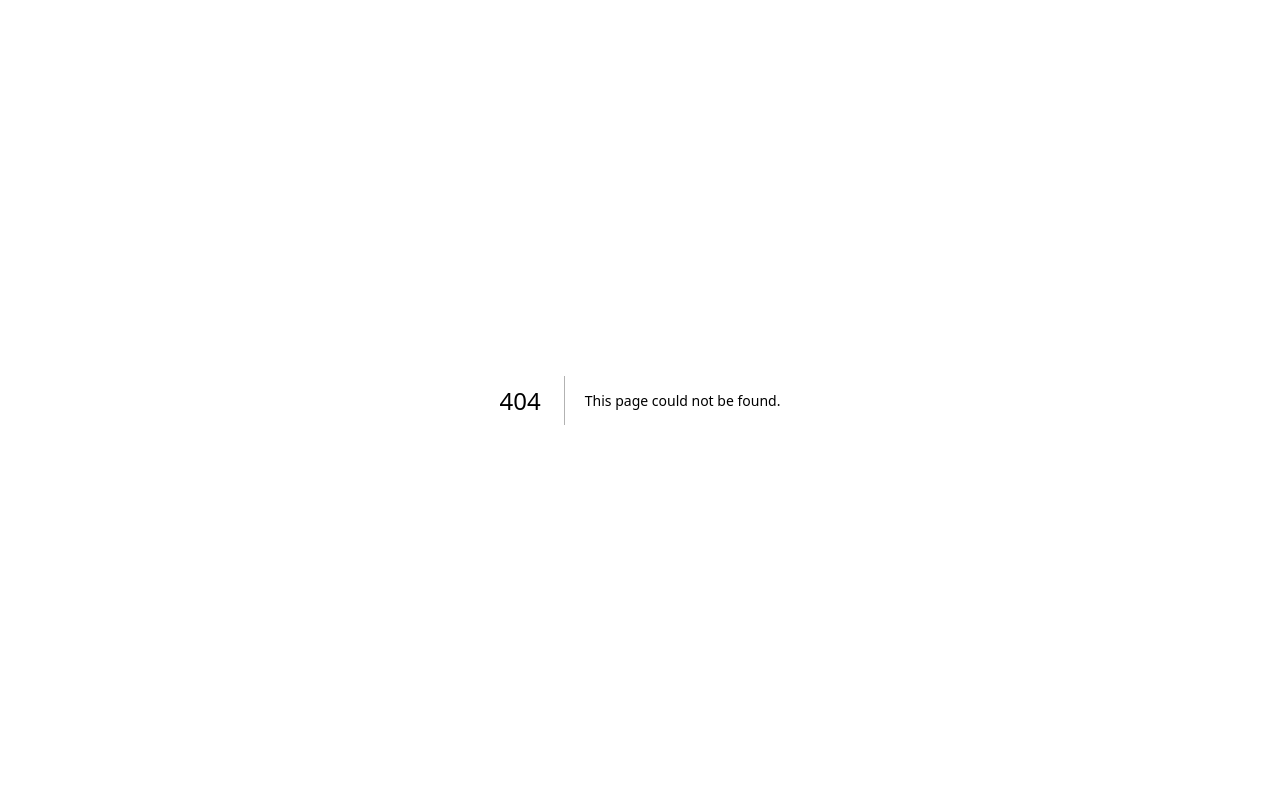
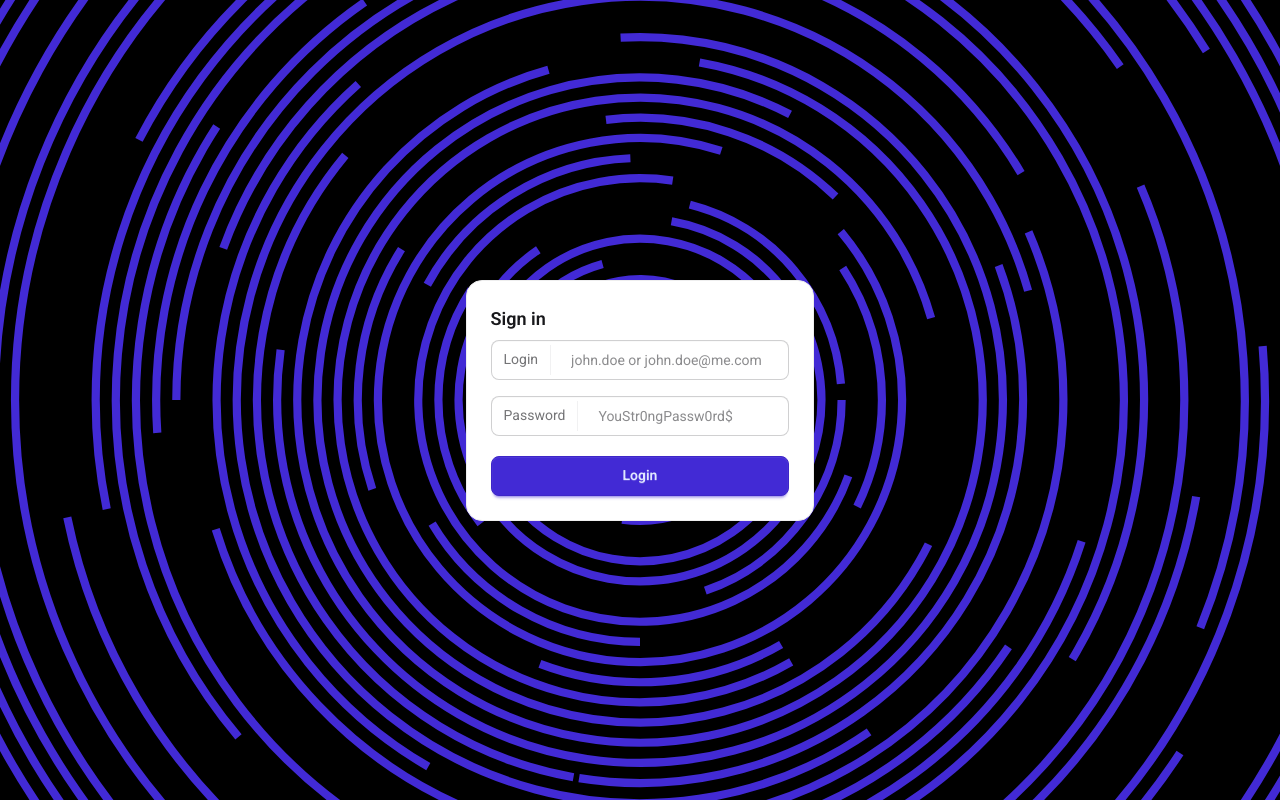
Before and after one commit to Lokut192/heurs-app, a Next.js app: page /auth/sign-in in a window 1280 px wide. Before the commit this address had no page. Built offline with nearby package versions, Linux system fonts and the light colour scheme.

Commit message:
🚧 wip(auth): Complete workflow

```diff
--- a/src/_shared/styles/global.css
+++ b/src/_shared/styles/global.css
@@ -12,8 +12,8 @@
   --color-base-300: oklch(95% 0 0);
   --color-base-content: oklch(21% 0.006 285.885);
   --color-primary: oklch(45% 0.24 277.023);
-  --color-primary-content: oklch(93% 0.034 272.788);
-  --color-secondary: oklch(65% 0.241 354.308);
+  --color-primary-content: oklch(93% 0.034 272.788); /* #422AD5 */
+  --color-secondary: oklch(65% 0.241 354.308); /* #f43098 */
   --color-secondary-content: oklch(94% 0.028 342.258);
   --color-accent: oklch(77% 0.152 181.912);
   --color-accent-content: oklch(38% 0.063 188.416);
--- /dev/null
+++ b/src/app/(app)/dashboard/page.tsx
@@ -0,0 +1,43 @@
+import type { Metadata } from 'next';
+import { redirect } from 'next/navigation';
+import { getServerSession } from 'next-auth';
+
+import { authOptions } from '@/modules/auth/modules/next-auth/auth.options';
+
+// #region Types
+
+type DashboardIndexProps = {
+  children: React.ReactNode;
+  searchParams: Promise<Record<string, string>>;
+};
+
+// #endregion Types
+
+// #region Metadata
+
+export const generateMetadata = async (
+  _props: DashboardIndexProps,
+): Promise<Metadata> => {
+  return {
+    title: 'Dashboard',
+  };
+};
+
+// #endregion Metadata
+
+export default async function DashboardIndex(_props: DashboardIndexProps) {
+  /* Session */
+  // Get session
+  const session = await getServerSession(authOptions);
+  // Check session validity
+  if (session === null) {
+    redirect('/auth/sign-in');
+  }
+
+  /* Render */
+  return (
+    <pre>
+      <code>{JSON.stringify(session, null, 2)}</code>
+    </pre>
+  );
+}
--- /dev/null
+++ b/src/app/auth/layout.tsx
@@ -0,0 +1,39 @@
+import type { Metadata } from 'next';
+
+// #region Types
+
+type AuthLayoutProps = {
+  children: React.ReactNode;
+  searchParams: Promise<Record<string, string>>;
+};
+
+// #endregion Types
+
+// #region Metadata
+
+export const generateMetadata = async (
+  _props: AuthLayoutProps,
+): Promise<Metadata> => {
+  return {
+    title: {
+      template: '%s | Auth',
+      default: 'Auth',
+    },
+  };
+};
+
+// #endregion Metadata
+
+// #region Layout
+
+export default async function AuthLayout({ children }: AuthLayoutProps) {
+  return (
+    <div className="grid grid-rows-[20px_1fr_20px] items-center justify-items-center min-h-screen p-8 pb-20 gap-16 sm:p-20 bg-[url('/static/background.svg')] bg-no-repeat bg-cover bg-center">
+      <main className="flex flex-col gap-[32px] row-start-2 items-center sm:items-start">
+        {children}
+      </main>
+    </div>
+  );
+}
+
+// #endregion Layout
--- /dev/null
+++ b/src/app/auth/sign-in/page.tsx
@@ -0,0 +1,35 @@
+import type { Metadata } from 'next';
+
+import LoginForm from '@/modules/auth/components/login-form';
+
+// #region Types
+
+type SignInIndexProps = {
+  searchParams: Promise<Record<string, string>>;
+};
+
+// #endregion Types
+
+// #region Metadata
+
+export const generateMetadata = async (
+  _props: SignInIndexProps,
+): Promise<Metadata> => {
+  return {
+    title: 'Sign in',
+  };
+};
+
+// #endregion Metadata
+
+// #region Page
+
+export default async function SignInIndex(_props: SignInIndexProps) {
+  return (
+    <>
+      <LoginForm />
+    </>
+  );
+}
+
+// #endregion Page
--- a/src/app/page.tsx
+++ b/src/app/page.tsx
@@ -1,12 +1,6 @@
-import LoginForm from '@/modules/auth/components/login-form';
+import { redirect } from 'next/navigation';
 
 export default async function Home() {
-  return (
-    <div className="grid grid-rows-[20px_1fr_20px] items-center justify-items-center min-h-screen p-8 pb-20 gap-16 sm:p-20">
-      <main className="flex flex-col gap-[32px] row-start-2 items-center sm:items-start">
-        {/* TODO: Create landing page */}
-        <LoginForm />
-      </main>
-    </div>
-  );
+  redirect('/auth/sign-in');
+  return null;
 }
--- a/src/modules/auth/components/login-form.tsx
+++ b/src/modules/auth/components/login-form.tsx
@@ -7,8 +7,12 @@ import {
 import { FontAwesomeIcon } from '@fortawesome/react-fontawesome';
 import { useForm } from '@tanstack/react-form';
 import { signIn } from 'next-auth/react';
+import { useState } from 'react';
 
 export default function LoginForm(): React.ReactNode {
+  /* States */
+  const [loading, setLoading] = useState<boolean>(false);
+
   /* Form */
   // Define login form
   const form = useForm({
@@ -17,20 +21,21 @@ export default function LoginForm(): React.ReactNode {
       password: '',
     },
     onSubmit({ value, formApi: _formApi, meta: _meta }) {
-      console.log('submitted form', value);
-      signIn('credentials', { ...value, callbackUrl: '/' });
+      signIn('credentials', { ...value, callbackUrl: '/dashboard' });
     },
   });
 
   /* Render */
   return (
-    <div className="card card-border border-base-300 shadow-lg">
+    <div className="card card-border border-base-300 bg-base-100">
       <div className="card-body">
         <h1 className="card-title">Sign in</h1>
         <form
           onSubmit={(ev) => {
             ev.preventDefault();
             ev.stopPropagation();
+            setLoading(true);
+            form.handleSubmit();
           }}
         >
           <div className="flex flex-col gap-4">
@@ -68,15 +73,9 @@ export default function LoginForm(): React.ReactNode {
           </div>
 
           <div className="mt-5 card-actions">
-            <button
-              type="submit"
-              className="btn btn-primary w-full"
-              onClick={() => {
-                form.handleSubmit();
-              }}
-            >
+            <button type="submit" className="btn btn-primary w-full">
               <span>Login</span>
-              {true ? (
+              {!loading ? (
                 <FontAwesomeIcon icon={faRightToBracket} className="ml-1" />
               ) : (
                 <FontAwesomeIcon
--- a/src/modules/auth/modules/next-auth/auth.options.ts
+++ b/src/modules/auth/modules/next-auth/auth.options.ts
@@ -31,12 +31,9 @@ export const authOptions: AuthOptions = {
   },
 
   pages: {
-    // signIn: '/auth/sign-in',
-    // signOut: '/auth/sign-in',
-    // error: '/auth/sign-in', // Error code passed in query string as ?error=
-    signIn: '/', // TODO: Define valid urls
-    signOut: '/', // TODO: Define valid urls
-    error: '/', // TODO: Define valid urls
+    signIn: '/auth/sign-in',
+    signOut: '/auth/sign-in',
+    error: '/auth/sign-in', // Error code passed in query string as ?error=
     // verifyRequest: '/auth/verify-request', // (used for check email message)
     // newUser: '/auth/new-user', // New users will be directed here on first sign in (leave the property out if not of interest)
   },
```
Also changed, not shown: public/static/background.svg (added).
